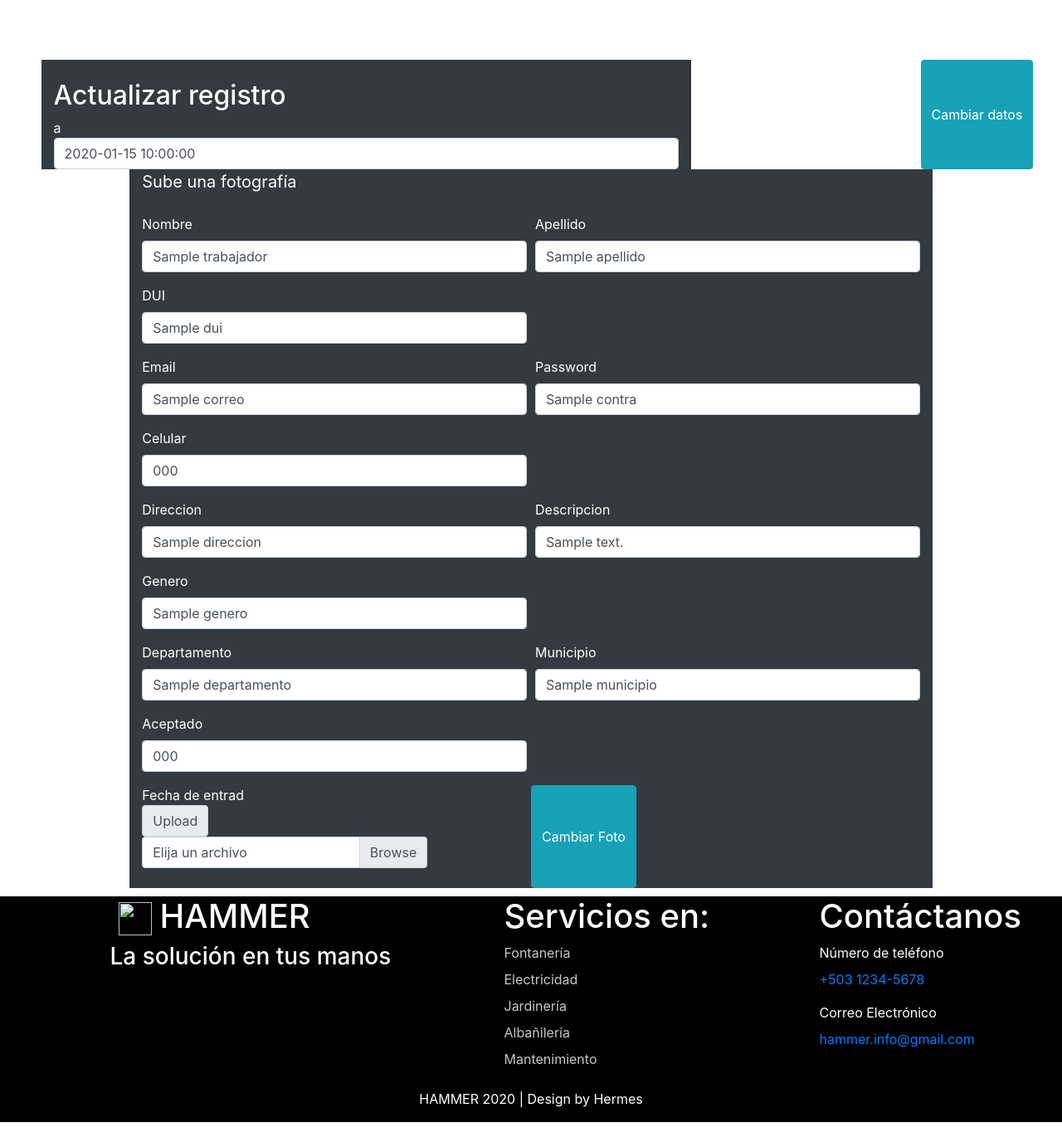
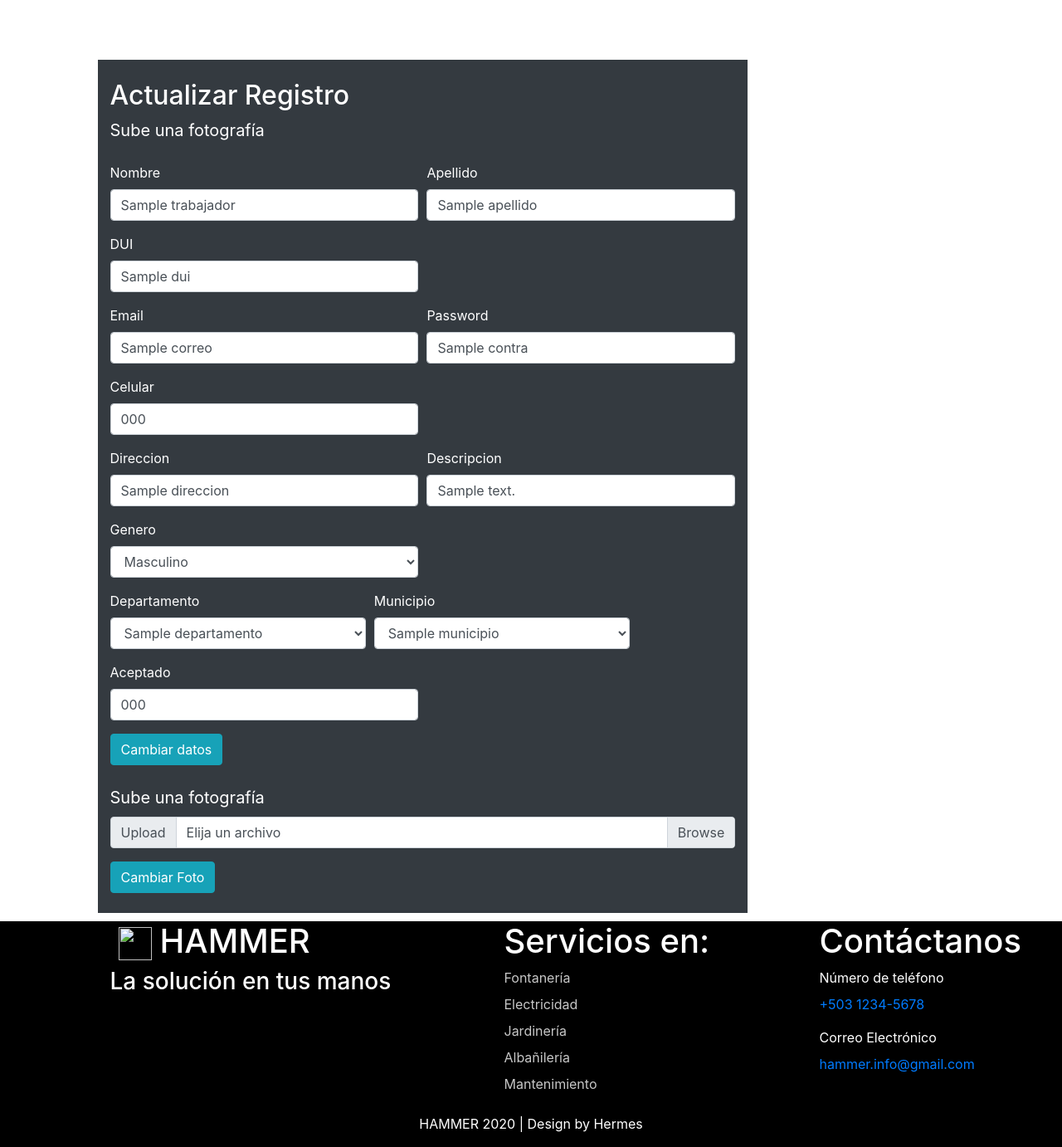
Before and after one commit to CarlosOrellana99/avance2_python_hermes, a Flask app: template templates/editTrabajadores.html in a window 1280 px wide. Shown: the part 192-1574 px from the top of the page at 83% size. Before the commit the page ends 1544 px from the top, so only its background shows below. Run offline with Flask 2, Linux system fonts and the light colour scheme; the template is opened without the code that fills it: most values are stand-ins (such as "Sample title", 1, 10 or a date in 2020); some libraries are stand-ins or nearby versions.

Commit message:
Versión final corregida

```diff
--- a/app.py
+++ b/app.py
@@ -31,7 +31,10 @@ def tablas(lugar):
         return render_template('clientes.html', imagenes = images, clientes = clientes, municipios = municipios, departamentos = departamentos)
     elif lugar == "trabajadores":
         trabajadores = traba.getAllTrabajadores()
-        return render_template('trabajadores.html', imagenes = images, trabajadores = trabajadores)
+        adminO = adminOpciones()
+        municipios = adminO.getMunicipios()
+        departamentos = adminO.getDepartamentos()
+        return render_template('trabajadores.html', imagenes = images, trabajadores = trabajadores, municipios = municipios, departamentos = departamentos)
     elif lugar == "tarjetas":
         adminCard = adminTarjetas()
         allCards = adminCard.getAllCards()
@@ -119,7 +122,10 @@ def editClientes(tipo):
         idUp = request.args.get('id')
         cliente = adminC.getClienteById(idUp)
         imagenes = adminC.getImages()
-        return render_template("editClientes.html", cliente = cliente, imagenes = imagenes)
+        adminO = adminOpciones()
+        departamentos = adminO.getDepartamentos()
+        municipios = adminO.getMunicipios()
+        return render_template("editClientes.html", cliente = cliente, imagenes = imagenes, departamentos = departamentos, municipios = municipios)
     elif tipo == "updateWD":
         idUp = request.form.get('id')
         dui = request.form.get('dui')
@@ -149,6 +155,8 @@ def editClientes(tipo):
 @app.route("/servlet/trabajadores/<tipo>", methods=['POST', 'GET'])
 def editTrabajadores(tipo):
     adminT = adminTrabajadores()
+    adminA = adminAdministrador()
+    adminO = adminOpciones()
     if tipo == "register":
         dui = request.form.get('dui')
         nombre = request.form.get('nombre')
@@ -169,13 +177,22 @@ def editTrabajadores(tipo):
         return redirect("/tablas/trabajadores")
     elif tipo == "delete":
         idDel = request.args.get('id')
-        adminT.deleteTrabajador(idDel)
-        return redirect("/tablas/trabajadores")
+        success = adminT.deleteTrabajador(idDel)
+        if success:
+            return redirect("/tablas/trabajadores")
+        else:
+            images = adminA.getImages()
+            error = "El trabajador tiene tiene una cita o una tarheta, así que no puedes borrar su registro. Intenta borrar la cita o la tarjeta primero."
+            return render_template("error.html", error = error, imagenes = images)
+
+
     elif tipo == "update":
         idUp = request.args.get('id')
         trabajador = adminT.getTrabajadorById(idUp)
-        imagenes = adminT.getImages
-        return render_template("editTrabajadores.html", trabajador = trabajador, imagenes = imagenes)
+        imagenes = adminA.getImages()
+        departamentos = adminO.getDepartamentos()
+        municipios = adminO.getMunicipios()
+        return render_template("editTrabajadores.html", trabajador = trabajador, imagenes = imagenes, municipios = municipios, departamentos = departamentos)
     elif tipo == "updateWD":
         idup = request.form.get('id')
         dui = request.form.get('dui')
@@ -268,8 +285,14 @@ def editMembresia(tipo):
 
     elif tipo == "delete":
         idDel = int(request.args.get('id'))
-        delete = administrarMembresias.deleteMembresia(idDel)
-        return redirect("/tablas/membresias")
+        success = administrarMembresias.deleteMembresia(idDel)
+        if success:
+            return redirect("/tablas/membresias")
+        else:
+            admin = adminAdministrador()
+            images = admin.getImages()
+            error = "Para poder borrar una membresía, primero debes borrar al trabajador."
+            return render_template("error.html", error = error, imagenes = images)
 
     elif tipo=="update":
         idUp = request.args.get('id')
@@ -308,8 +331,14 @@ def editCards(tipo):
 
     elif tipo == "delete":
         idDel = int(request.args.get('id'))
-        adminCards.deleteCard(idDel)
-        return redirect("/tablas/tarjetas")
+        success = adminCards.deleteCard(idDel)
+        if success:
+            return redirect("/tablas/tarjetas")
+        else:
+            admin = adminAdministrador()
+            images = admin.getImages()
+            error = "Para borrar esta tarjeta, primero debes borrar al trabajador que es dueño de ella."
+            return render_template("error.html", error = error, imagenes = images)
 
     elif tipo == "update":
         idUp = int(request.args.get('id'))
--- a/templates/editTrabajadores.html
+++ b/templates/editTrabajadores.html
@@ -5,18 +5,9 @@
         <form class="col-md-9 text-white" style="background-color: #343a40;" action="/servlet/trabajadores/updateWD" method="POST" enctype="multipart/form-data">
             <br>
             <div class="form-title">
-                <h2>Actualizar registro</h2>
-           a</label>
-                    <input type="text" class="form-control" id="fechaDeEntrada" name="fechaDeEntrada" value="{{trabajador['fechaDeEntrada']}}" required>
-                </div>
+                <h2>Actualizar Registro</h2>
             </div>
 
-            <button type="submit" class="btn btn-info">Cambiar datos</button>
-            <input type="hidden" id="id" name="id" value="{{ trabajador['id'] }}"></input>
-        </form>
-
-
-        <form class="col-md-9 text-white" style="background-color: #343a40;" action="/servlet/trabajador/updateWP" method="POST" enctype="multipart/form-data">
             <label for="imagen" style="font-size:20px;font-style:Perpetua" >Sube una fotografía</label>
             <div class="input-group mb-3"> </div>
             <div class="form-row">
@@ -58,26 +49,40 @@
                 </div>
                 <div class="form-group col-md-6">
                     <label for="genero">Genero</label>
-                    <input type="text" class="form-control" id="genero" name="genero" value="{{trabajador['genero']}}" required>
+                    <select type="text" class="form-control" id="genero" name="genero">
+                        <option value="Masculino" {% if trabajador['genero']=="Masculino" %}selected{% endif %}>Masculino</option>
+                        <option value="Femenino" {% if trabajador['genero']=="Femenino" %}selected{% endif %}>Femenino</option>
+                    </select>
                 </div>
             </div>
             <div class="form-row">
-                <div class="form-group col-md-6">
+                <div class="form-group col-md-5">
                     <label for="departamento">Departamento</label>
-                    <input type="text" class="form-control" id="departamento" name="departamento" value="{{trabajador['departamento']}}" required>
+                    <select class="form-control" id="departamento" name="departamento" required>
+                        {% for x in departamentos %}<option value="{{x['id']}}" {% if x['id'] == trabajador['departamento'] %} selected {% endif %} >{{x['nombre']}}</option>{% endfor %}
+                    </select>
                 </div>
-                <div class="form-group col-md-6">
+                <div class="form-group col-md-5">
                     <label for="municipio">Municipio</label>
-                    <input type="text" class="form-control" id="municipio" name="municipio" value="{{trabajador['municipio']}}" required>
+                    <select class="form-control" id="municipio" name="municipio" required>
+                        {% for y in municipios %}<option value="{{y['id']}}" {% if y['id'] == trabajador['municipio'] %} selected {% endif %}>{{y['nombre']}}</option>{% endfor %}
+                    </select>
                 </div>
+
+
                 <div class="form-group col-md-6">
                     <label for="aceptado">Aceptado</label>
                     <input type="text" class="form-control" id="aceptado" name="aceptado" value="{{trabajador['aceptado']}}" required>
                 </div>
             </div>
-            <div class="form-row">
-                <div class="form-group col-md-6">
-                    <label for="fecha">Fecha de entrad
+            <button type="submit" class="btn btn-info">Cambiar datos</button>
+            <input type="hidden" id="id" name="id" value="{{ trabajador['id'] }}"></input>
+            <br><br>
+            <input type="hidden" id="id" name="id" value="{{ trabajador['id'] }}"></input>
+        </form>
+        <form class="col-md-9 text-white" style="background-color: #343a40;" action="/servlet/trabajadores/updateWP" method="POST" enctype="multipart/form-data">
+            <label for="imagen" style="font-size:20px;font-style:Perpetua" >Sube una fotografía</label>
+            <div class="input-group mb-3">
                 <div class="input-group-prepend">
                     <span class="input-group-text" id="inputGroupFileAddon01">Upload</span>
                 </div>
```
Also changed, not shown: database/Logics.py (+6 -1 lines), templates/editClientes.html (+18 -13 lines), templates/trabajadores.html (+11 -9 lines).
